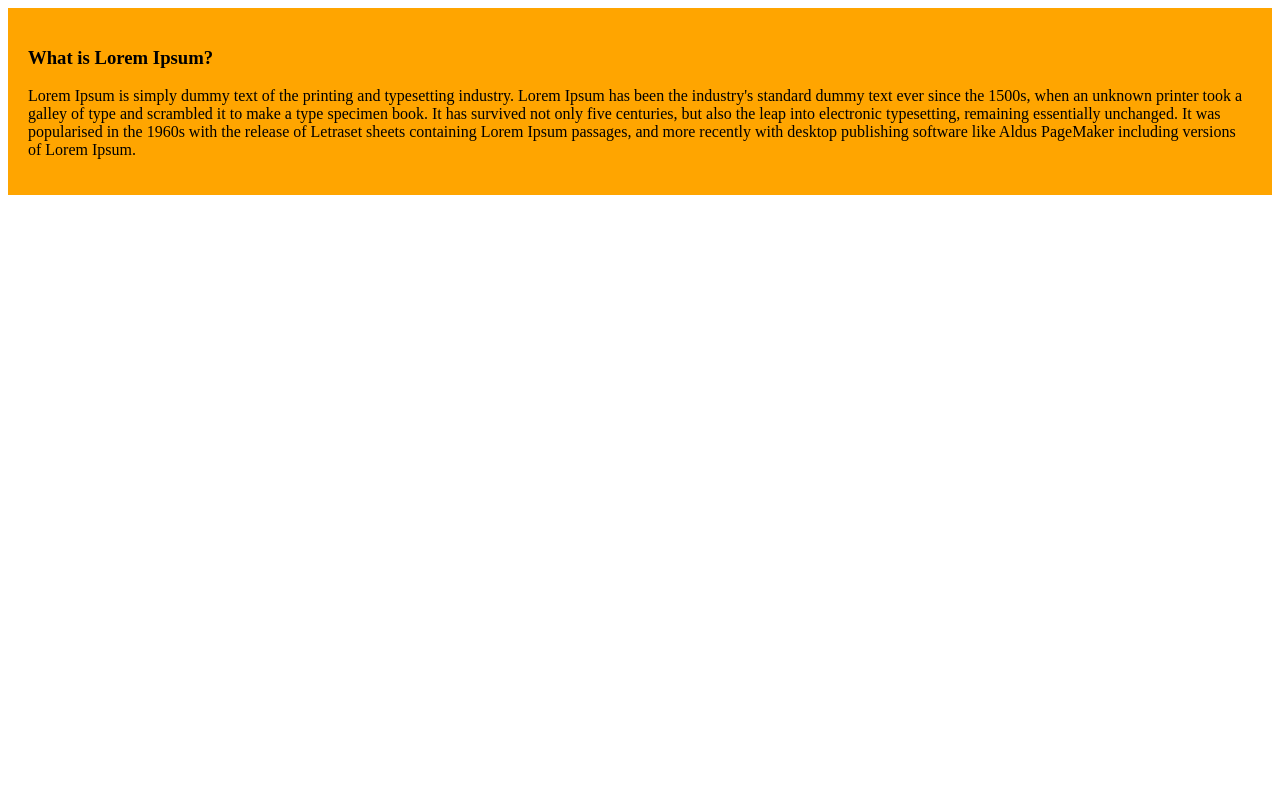
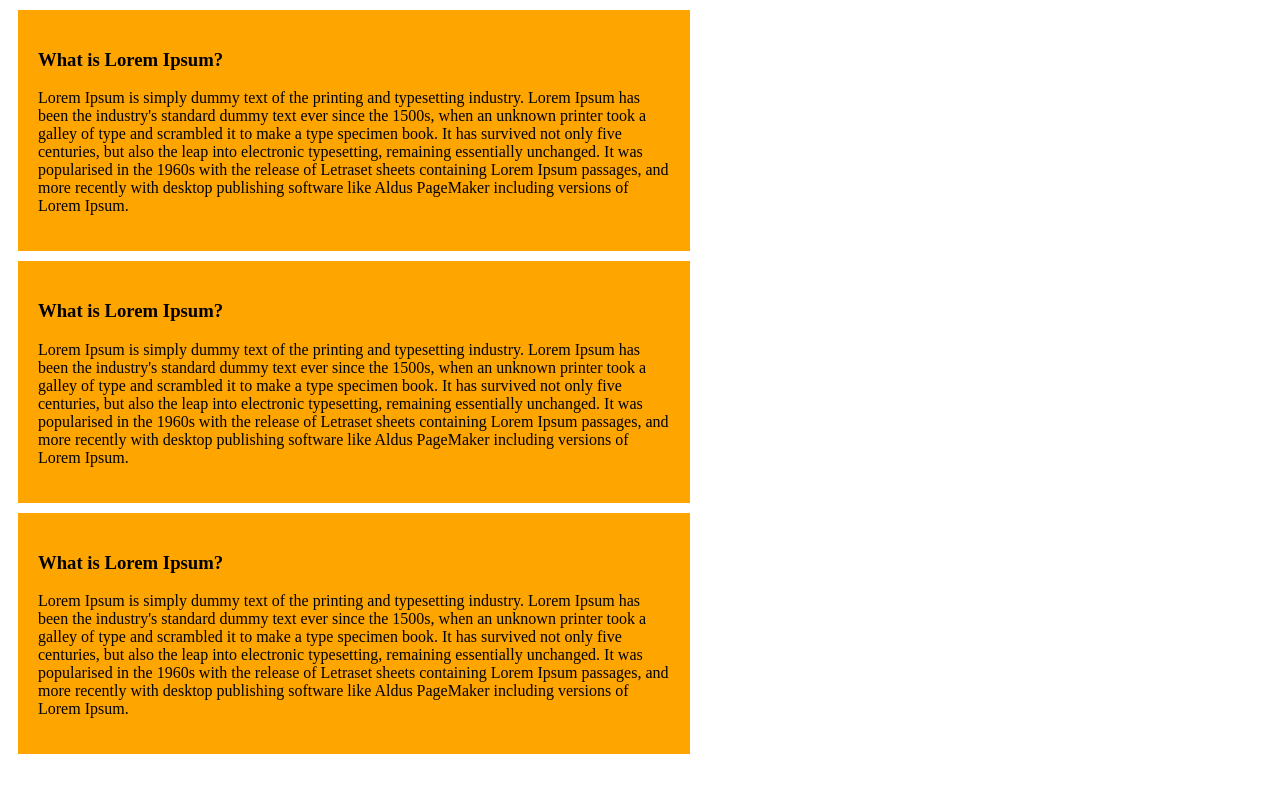
Before and after one commit to Jubaida38/my-simple-github-repo, a plain HTML site: page index.html in a window 1280 px wide. Drawn offline with Linux system fonts and the light colour scheme.

Commit message:
added the second blog

```diff
--- a/index.html
+++ b/index.html
@@ -8,7 +8,14 @@
 </head>
 <body>
     <div><h3> What is Lorem Ipsum?</h3>
-        <p>Lorem Ipsum is simply dummy text of the printing and typesetting industry. Lorem Ipsum has been the industry's standard dummy text ever since the 1500s, when an unknown printer took a galley of type and scrambled it to make a type specimen book. It has survived not only five centuries, but also the leap into electronic typesetting, remaining essentially unchanged. It was popularised in the 1960s with the release of Letraset sheets containing Lorem Ipsum passages, and more recently with desktop publishing software like Aldus PageMaker including versions of Lorem Ipsum.</p></div>
+        <p>Lorem Ipsum is simply dummy text of the printing and typesetting industry. Lorem Ipsum has been the industry's standard dummy text ever since the 1500s, when an unknown printer took a galley of type and scrambled it to make a type specimen book. It has survived not only five centuries, but also the leap into electronic typesetting, remaining essentially unchanged. It was popularised in the 1960s with the release of Letraset sheets containing Lorem Ipsum passages, and more recently with desktop publishing software like Aldus PageMaker including versions of Lorem Ipsum.</p>
+    </div>
+    <div><h3> What is Lorem Ipsum?</h3>
+        <p>Lorem Ipsum is simply dummy text of the printing and typesetting industry. Lorem Ipsum has been the industry's standard dummy text ever since the 1500s, when an unknown printer took a galley of type and scrambled it to make a type specimen book. It has survived not only five centuries, but also the leap into electronic typesetting, remaining essentially unchanged. It was popularised in the 1960s with the release of Letraset sheets containing Lorem Ipsum passages, and more recently with desktop publishing software like Aldus PageMaker including versions of Lorem Ipsum.</p>
+    </div>
+    <div><h3> What is Lorem Ipsum?</h3>
+        <p>Lorem Ipsum is simply dummy text of the printing and typesetting industry. Lorem Ipsum has been the industry's standard dummy text ever since the 1500s, when an unknown printer took a galley of type and scrambled it to make a type specimen book. It has survived not only five centuries, but also the leap into electronic typesetting, remaining essentially unchanged. It was popularised in the 1960s with the release of Letraset sheets containing Lorem Ipsum passages, and more recently with desktop publishing software like Aldus PageMaker including versions of Lorem Ipsum.</p>
+    </div>
 
 </body>
 </html>
--- a/styles/style.css
+++ b/styles/style.css
@@ -1,4 +1,6 @@
 div{
     background-color: orange;
     padding: 20px;
+    margin: 10px;
+    width: 50%;
 }
```
